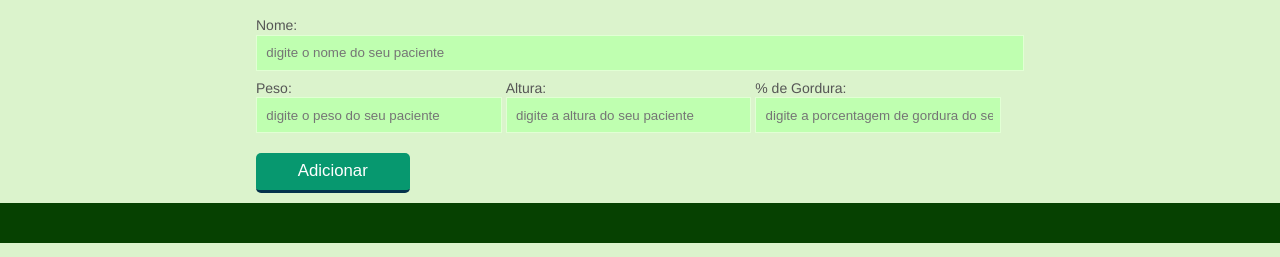
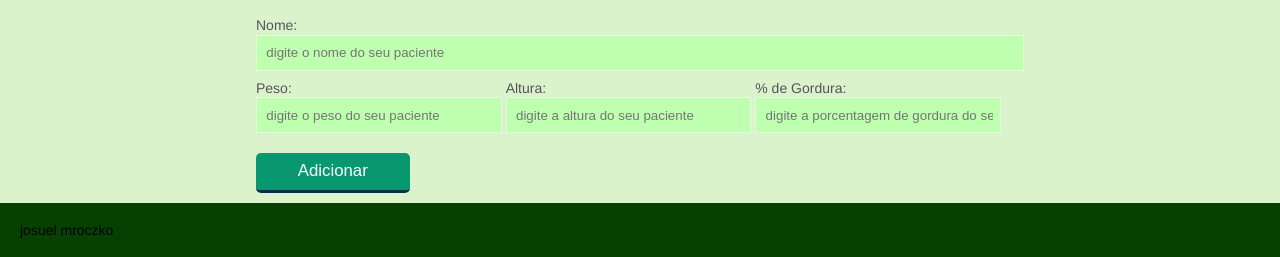
Before and after one commit to josuelmroczko/introducao-javascript, a plain HTML site: page index.html in a window 1280 px wide. Shown: the part 572-829 px from the top of the page. Drawn offline with Linux system fonts and the light colour scheme.

```diff
--- a/index.html
+++ b/index.html
@@ -2,7 +2,7 @@
 <html lang="pt-br">
 	<head>
 		<meta charset="UTF-8">
-		<title>Aparecida Nutrição</title>
+		<title>Josuel Mroczko</title>
 		<link rel="icon" href="favicon.ico" type="image/x-icon">
 		<link rel="stylesheet" type="text/css" href="css/reset.css">
 		<link rel="stylesheet" type="text/css" href="css/index.css">
@@ -104,7 +104,7 @@
 		</section>
 		<footer>
 			<div class="rodape">
-
+            <p>josuel mroczko</p>
 			</div>
 		</footer>
 
```
